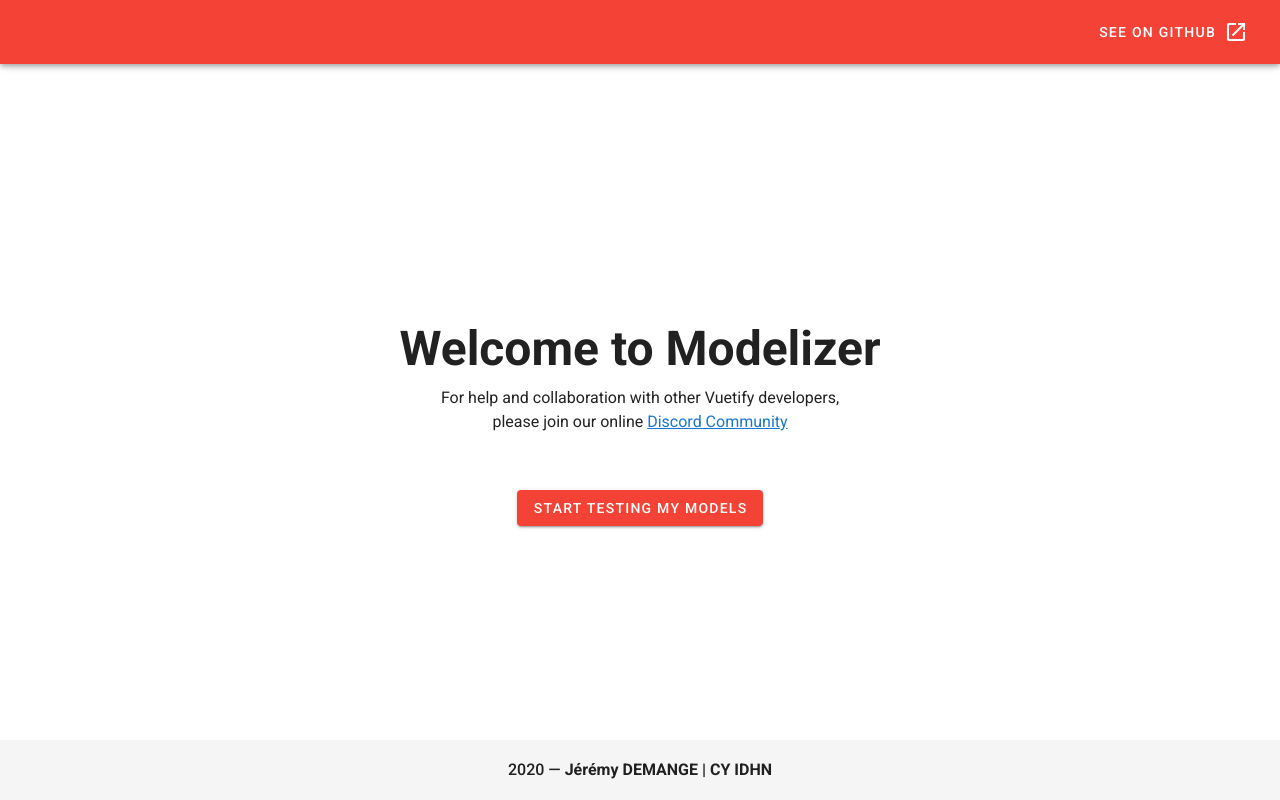
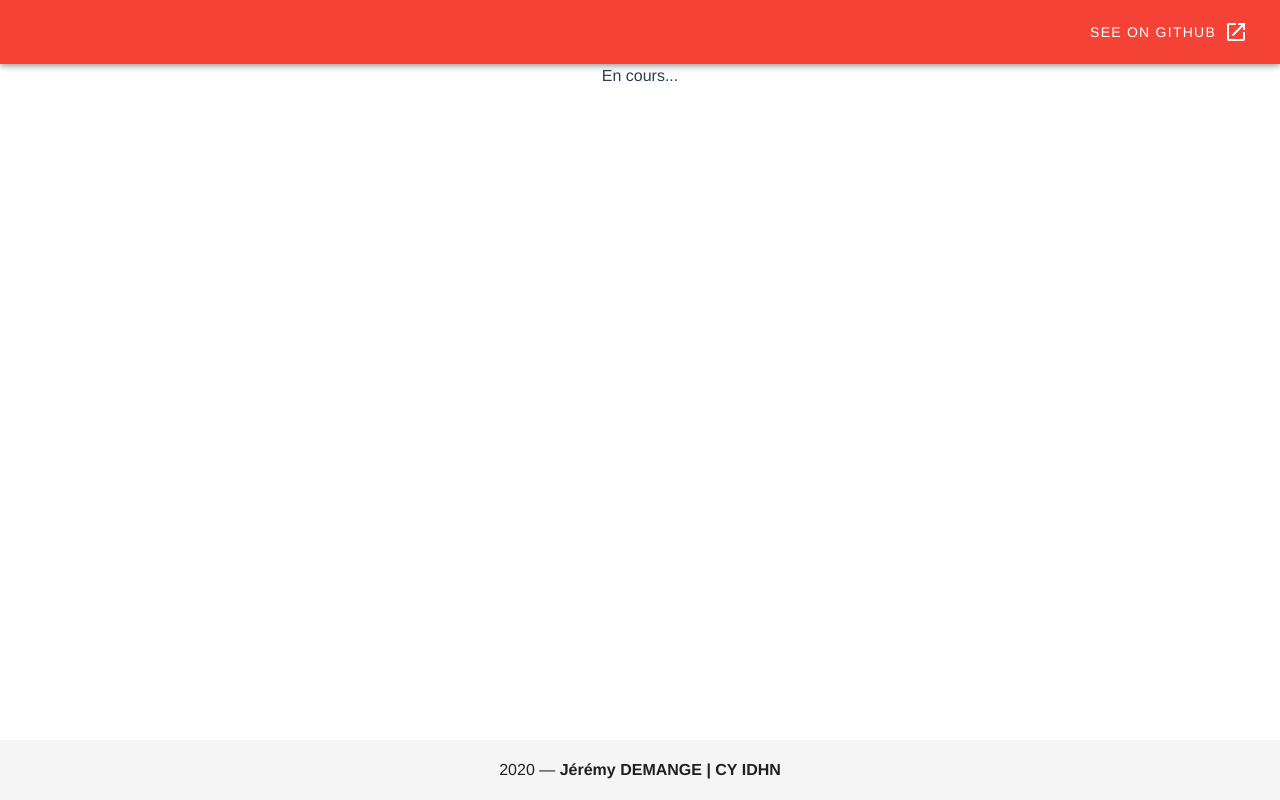
Before and after one commit to demangejeremy/modelizer, a Vue app: page /start in a window 1280 px wide. Built offline with nearby package versions, Linux system fonts and the light colour scheme.

Commit message:
Ajout du router

```diff
--- a/package.json
+++ b/package.json
@@ -10,11 +10,13 @@
   "dependencies": {
     "core-js": "^3.6.5",
     "vue": "^2.6.11",
+    "vue-router": "^3.2.0",
     "vuetify": "^2.2.11"
   },
   "devDependencies": {
     "@vue/cli-plugin-babel": "~4.5.0",
     "@vue/cli-plugin-eslint": "~4.5.0",
+    "@vue/cli-plugin-router": "^4.5.9",
     "@vue/cli-service": "~4.5.0",
     "babel-eslint": "^10.1.0",
     "eslint": "^6.7.2",
--- a/src/App.vue
+++ b/src/App.vue
@@ -27,7 +27,7 @@
 		</v-app-bar>
 
 		<v-main>
-			<Modelizer />
+			<router-view />
 		</v-main>
 
 		<v-footer class="font-weight-medium mt-12">
@@ -39,16 +39,25 @@
 	</v-app>
 </template>
 
-<script>
-	import Modelizer from "./components/Modelizer";
+<style lang="scss">
+	#app {
+		font-family: Avenir, Helvetica, Arial, sans-serif;
+		-webkit-font-smoothing: antialiased;
+		-moz-osx-font-smoothing: grayscale;
+		text-align: center;
+		color: #2c3e50;
+	}
 
-	export default {
-		components: {
-			Modelizer,
-		},
+	#nav {
+		padding: 30px;
 
-		data: () => ({
-			//
-		}),
-	};
-</script>
+		a {
+			font-weight: bold;
+			color: #2c3e50;
+
+			&.router-link-exact-active {
+				color: #42b983;
+			}
+		}
+	}
+</style>
--- a/src/components/Modelizer.vue
+++ b/src/components/Modelizer.vue
@@ -16,17 +16,17 @@
 				</h1>
 
 				<p class="subheading font-weight-regular">
-					For help and collaboration with other Vuetify developers,
-					<br />please join our online
-					<a href="https://community.vuetifyjs.com" target="_blank"
-						>Discord Community</a
+					For help and collaboration with other testers,
+					<br />please join our
+					<a href="https://github.com/demangejeremy/modelizer" target="_blank"
+						>GitHub</a
 					>
 				</p>
 			</v-col>
 
 			<v-col class="mb-2" cols="12">
 				<div class="my-2">
-					<v-btn color="red" dark>Start testing my models</v-btn>
+					<v-btn color="red" @click="go" dark>Start testing my models</v-btn>
 				</div>
 			</v-col>
 		</v-row>
@@ -35,58 +35,12 @@
 
 <script>
 	export default {
-		data: () => ({
-			ecosystem: [
-				{
-					text: "vuetify-loader",
-					href: "https://github.com/vuetifyjs/vuetify-loader",
-				},
-				{
-					text: "github",
-					href: "https://github.com/vuetifyjs/vuetify",
-				},
-				{
-					text: "awesome-vuetify",
-					href: "https://github.com/vuetifyjs/awesome-vuetify",
-				},
-			],
-			importantLinks: [
-				{
-					text: "Documentation",
-					href: "https://vuetifyjs.com",
-				},
-				{
-					text: "Chat",
-					href: "https://community.vuetifyjs.com",
-				},
-				{
-					text: "Made with Vuetify",
-					href: "https://madewithvuejs.com/vuetify",
-				},
-				{
-					text: "Twitter",
-					href: "https://twitter.com/vuetifyjs",
-				},
-				{
-					text: "Articles",
-					href: "https://medium.com/vuetify",
-				},
-			],
-			whatsNext: [
-				{
-					text: "Explore components",
-					href: "https://vuetifyjs.com/components/api-explorer",
-				},
-				{
-					text: "Select a layout",
-					href: "https://vuetifyjs.com/getting-started/pre-made-layouts",
-				},
-				{
-					text: "Frequently Asked Questions",
-					href:
-						"https://vuetifyjs.com/getting-started/frequently-asked-questions",
-				},
-			],
-		}),
+		data: () => ({}),
+
+		methods: {
+			go() {
+				this.$router.push("start");
+			},
+		},
 	};
 </script>
--- a/src/main.js
+++ b/src/main.js
@@ -1,10 +1,12 @@
 import Vue from 'vue'
 import App from './App.vue'
 import vuetify from './plugins/vuetify';
+import router from './router'
 
 Vue.config.productionTip = false
 
 new Vue({
   vuetify,
+  router,
   render: h => h(App)
 }).$mount('#app')
--- /dev/null
+++ b/src/router/index.js
@@ -0,0 +1,25 @@
+import Vue from "vue";
+import VueRouter from "vue-router";
+
+Vue.use(VueRouter);
+
+const routes = [
+	{
+		path: "/",
+		name: "Home",
+		component: () => import("../views/Home.vue"),
+	},
+	{
+		path: "/start",
+		name: "Start",
+		component: () => import("../views/Start.vue"),
+	},
+];
+
+const router = new VueRouter({
+	mode: "history",
+	base: process.env.BASE_URL,
+	routes,
+});
+
+export default router;
--- /dev/null
+++ b/src/views/Home.vue
@@ -0,0 +1,16 @@
+<template>
+	<div class="home">
+		<Modelizer />
+	</div>
+</template>
+
+<script>
+	// @ is an alias to /src
+	import Modelizer from "@/components/Modelizer.vue";
+
+	export default {
+		components: {
+			Modelizer,
+		},
+	};
+</script>
--- /dev/null
+++ b/src/views/Start.vue
@@ -0,0 +1,16 @@
+<template>
+	<div class="home">
+		<p>En cours...</p>
+	</div>
+</template>
+
+<script>
+	// @ is an alias to /src
+	// import Modelizer from "@/components/Modelizer.vue";
+
+	// export default {
+	// 	components: {
+	// 		Modelizer,
+	// 	},
+	// };
+</script>
```
